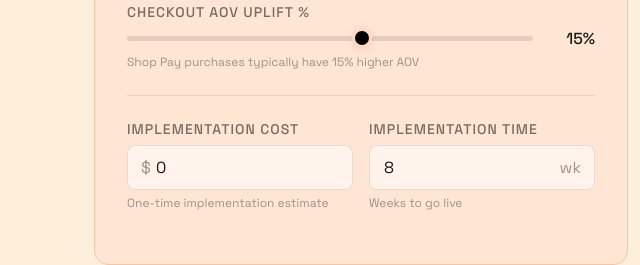
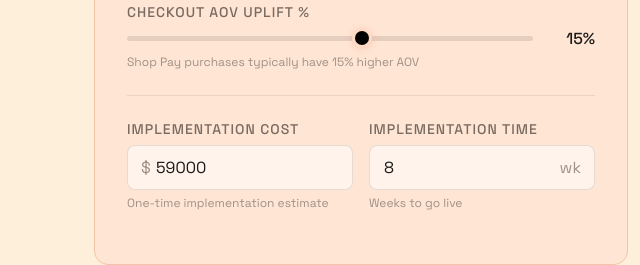
Before and after one commit to bokzgacilo/ent-roi, a plain HTML site: page index.html in a window 1280 px wide. Shown: the part 1113-1378 px from the top of the page, 0-640 px from the left. Drawn offline with nearby package versions, Linux system fonts and the light colour scheme; a web font is replaced by a local one.

Commit message:
chore: Update default implementation cost from 0 to 59000.

```diff
--- a/index.html
+++ b/index.html
@@ -119,7 +119,7 @@
               <label>Implementation Cost</label>
               <div class="input-wrapper">
                 <span class="input-prefix">$</span>
-                <input type="text" id="implCost" value="0" class="has-prefix" oninput="calculate()" />
+                <input type="text" id="implCost" value="59000" class="has-prefix" oninput="calculate()" />
               </div>
               <div class="input-hint">One-time implementation estimate</div>
             </div>
```
